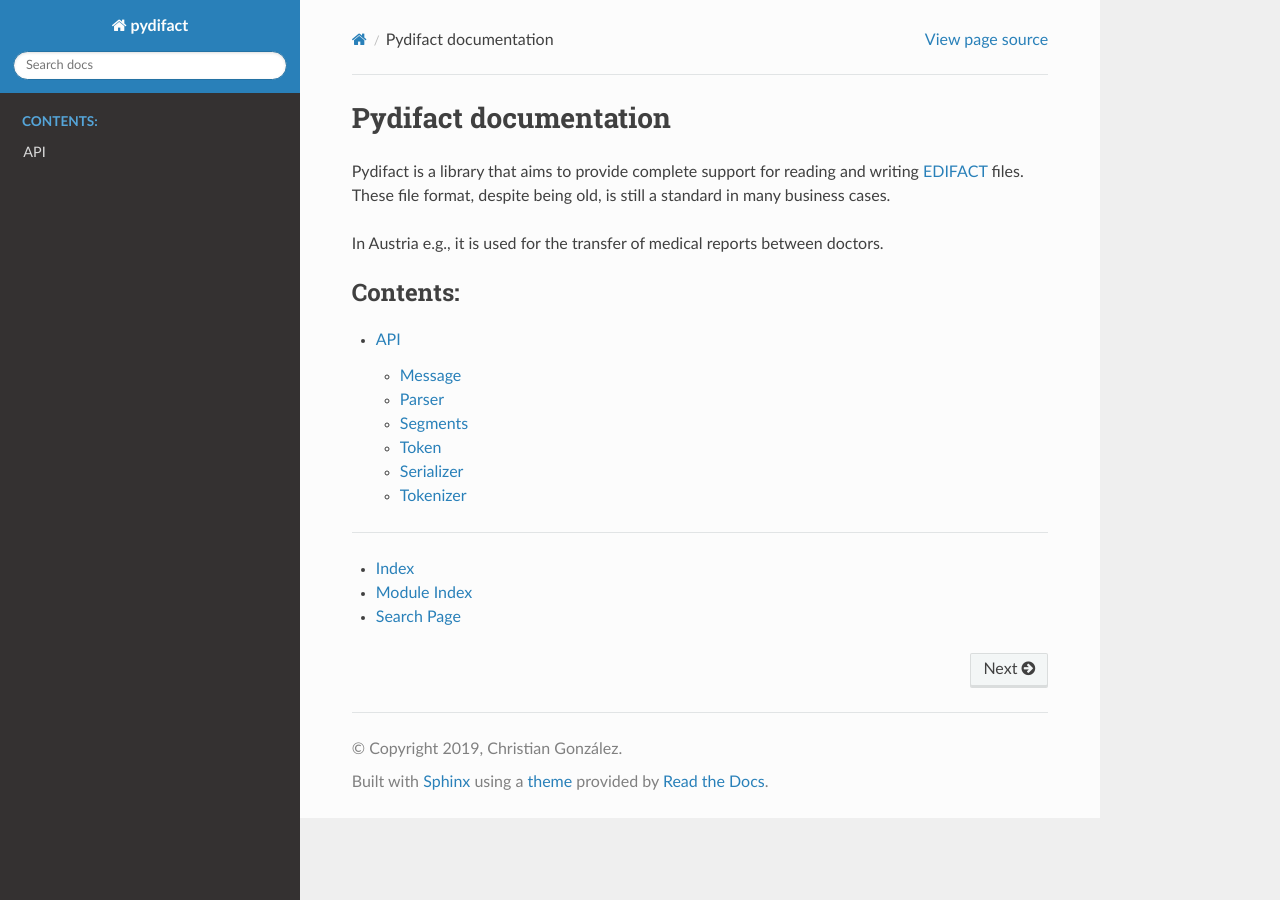
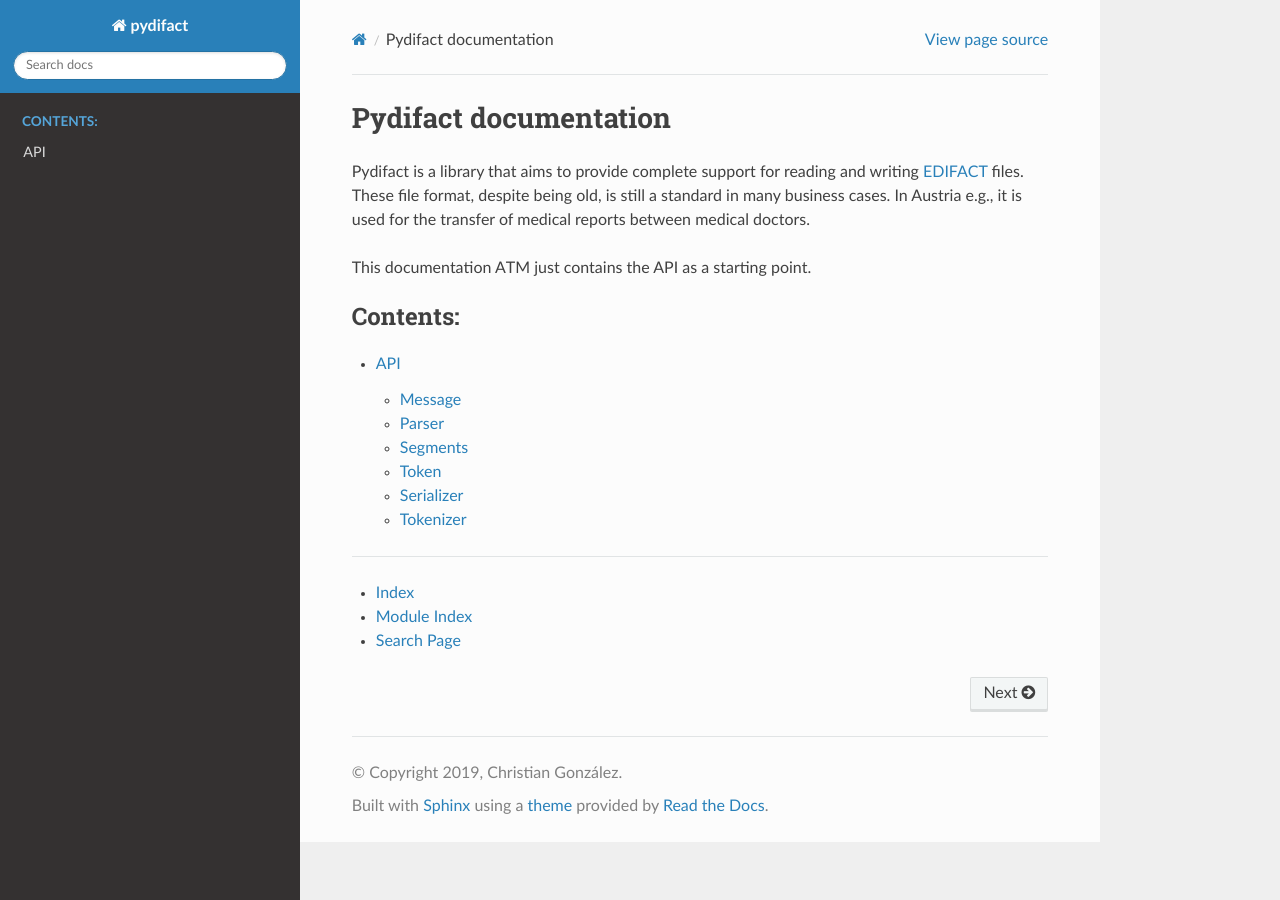
Before and after one commit to nerdocs/pydifact, a Sphinx documentation site: the page built from docs/index.rst, in a window 1280 px wide. Built offline with Sphinx 7.4.7 and the Read the Docs theme 2.0.0, drawn with Linux system fonts in a browser that asks for light colours.

Commit message:
+doc (simple statement what is in doc ATM)

```diff
--- a/docs/index.rst
+++ b/docs/index.rst
@@ -4,8 +4,9 @@ Pydifact documentation
 Pydifact is a library that aims to provide complete support for reading and
 writing `EDIFACT <https://de.wikipedia.org/wiki/EDIFACT>`_ files.
 These file format, despite being old, is still a standard in many business cases.
+In Austria e.g., it is used for the transfer of medical reports between medical doctors.
 
-In Austria e.g., it is used for the transfer of medical reports between doctors.
+This documentation ATM just contains the API as a starting point.
 
 .. toctree::
    :maxdepth: 2
```
